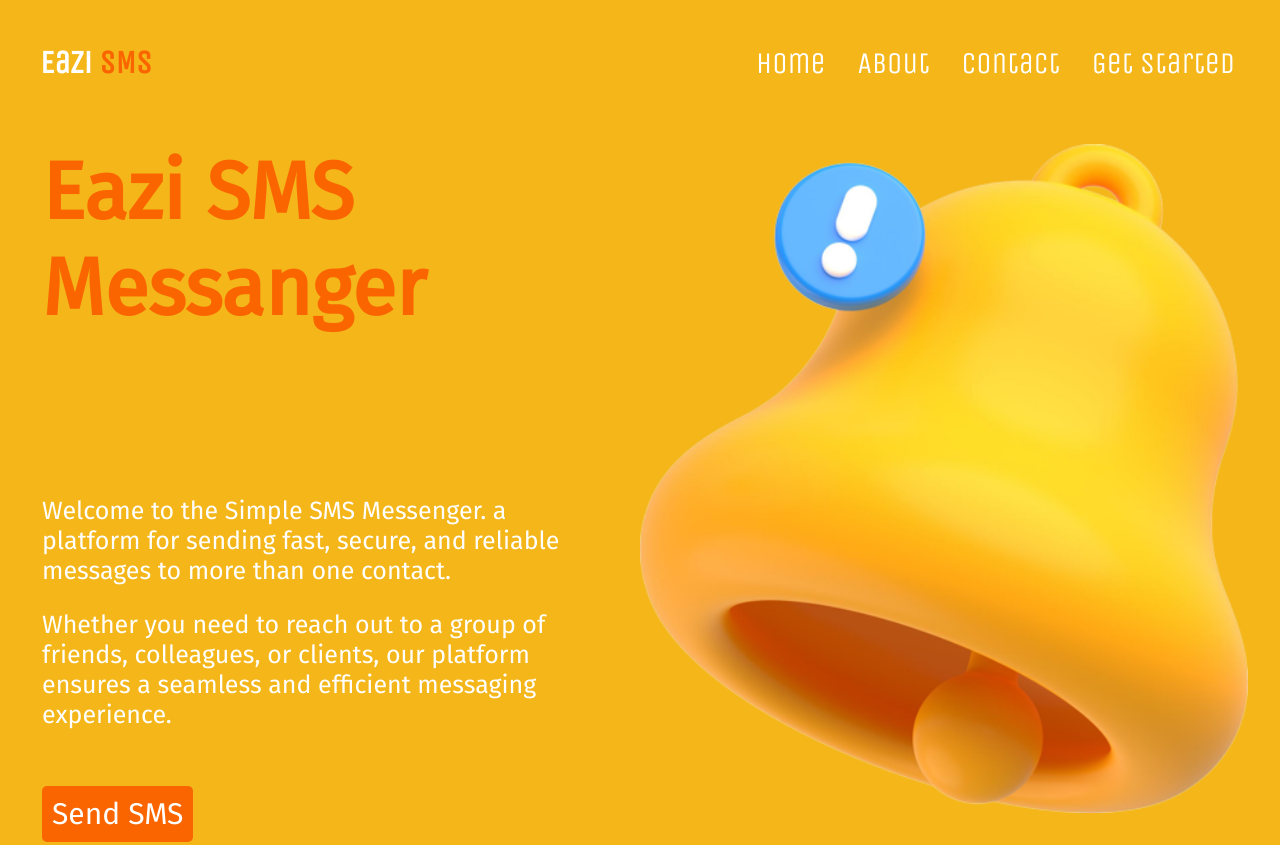
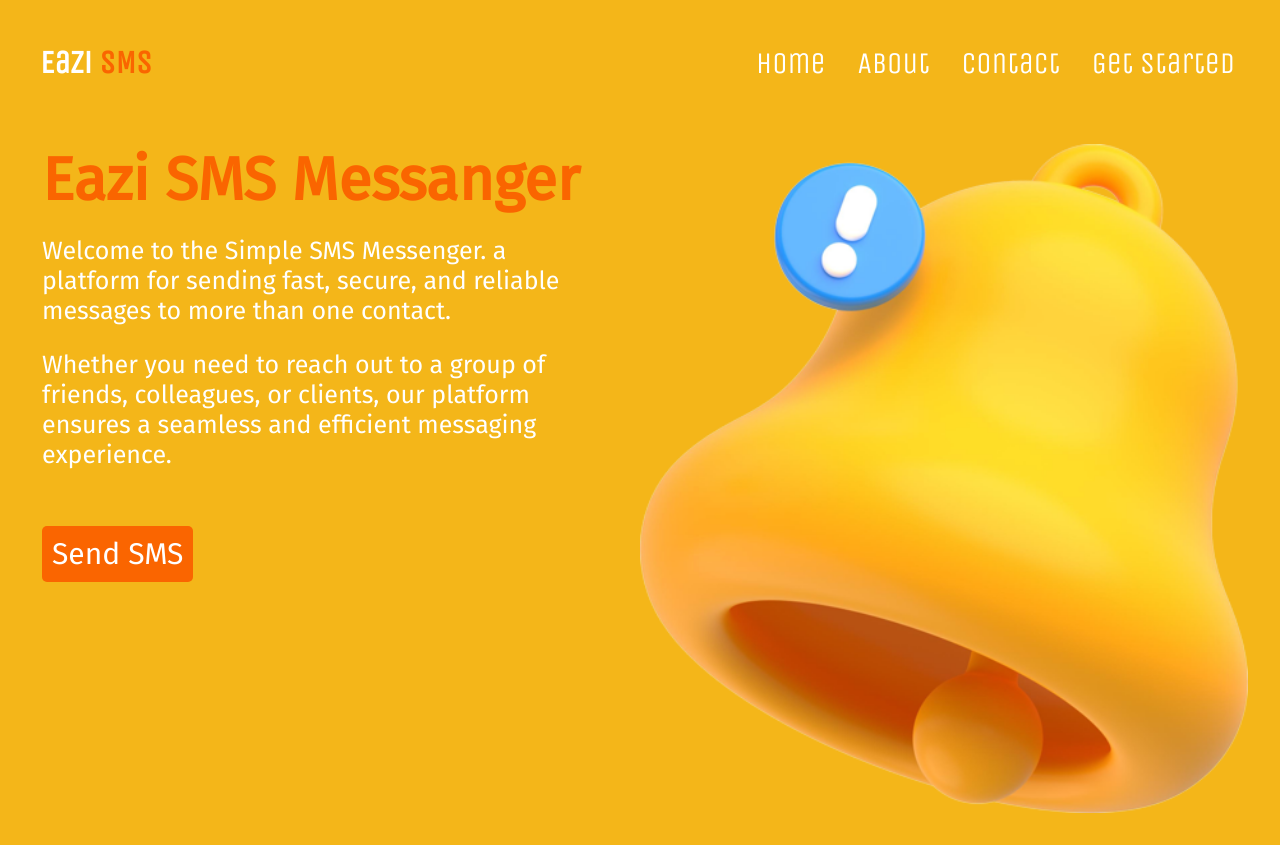
Before and after one commit to yongeazi143/EAZI-SMS, a website: page assets/index.html in a window 1280 px wide. Shown: the top 845 px of the page. Drawn offline with nearby package versions, Linux system fonts and the light colour scheme.

Commit message:
styling changed

```diff
--- a/assets/css/style.css
+++ b/assets/css/style.css
@@ -396,8 +396,7 @@ footer .socials i:hover {
 }
 
 .hero_section .hero_section-text .hero-header {
-  font-size: 80px;
-  margin-bottom: 10rem;
+  font-size: 60px;
 }
 
 .hero_section .hero_section-text .hero-text {
```
